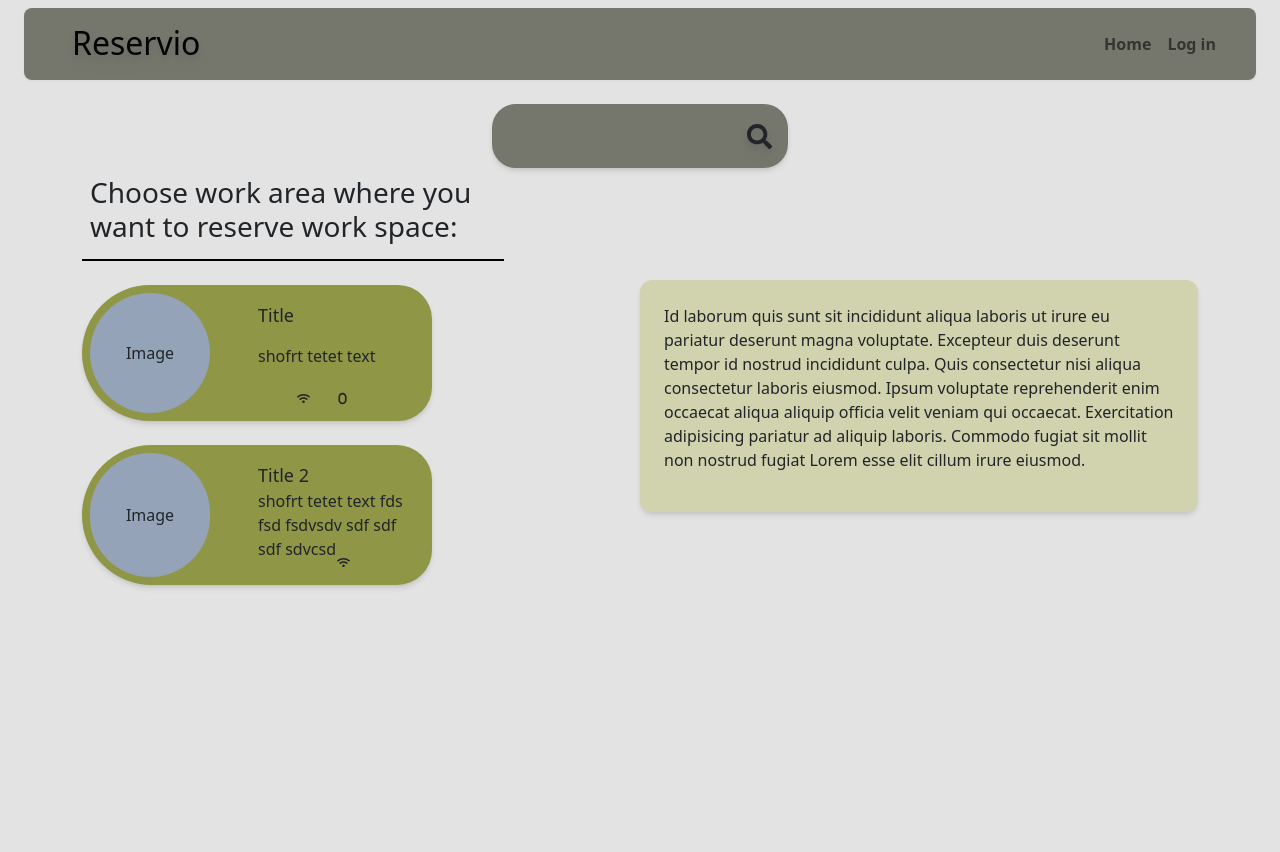
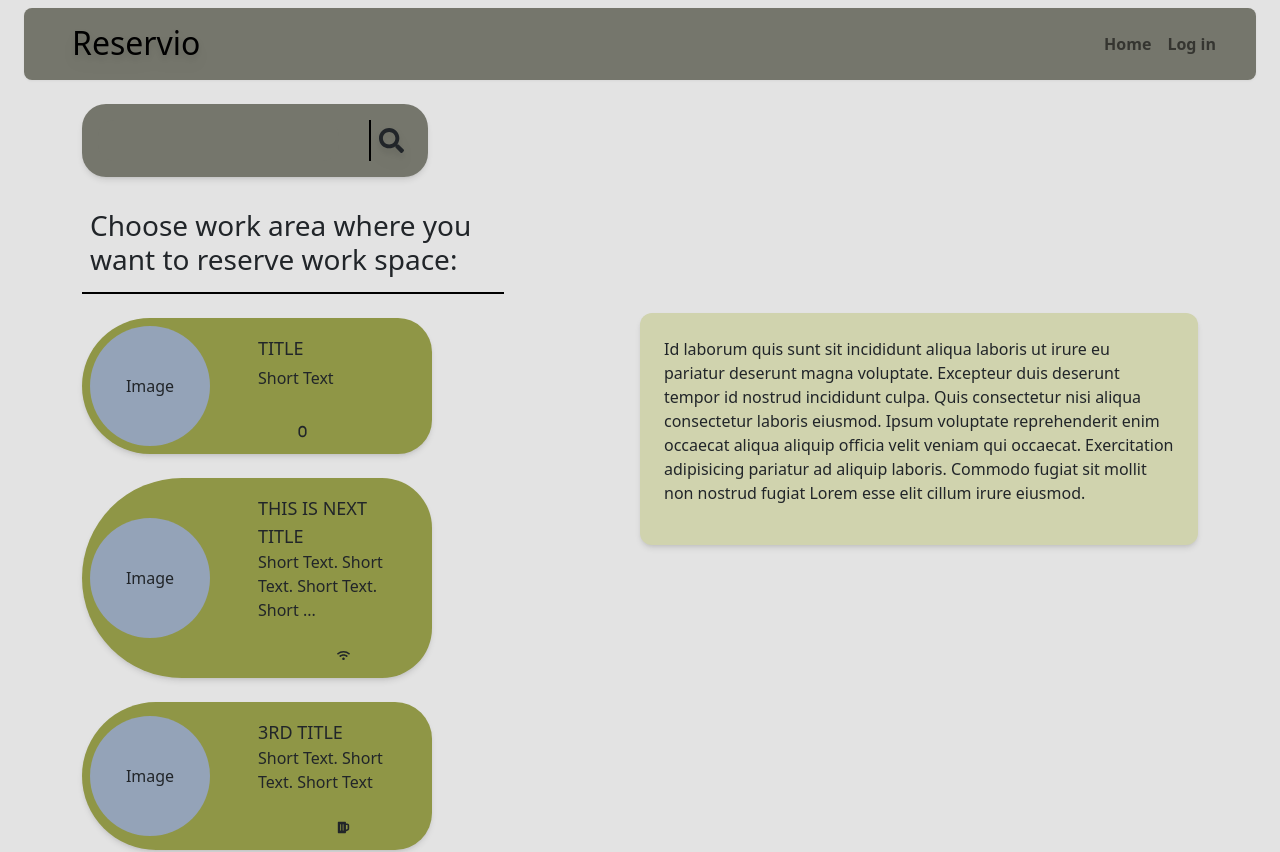
Before and after one commit to DmitriiBogaciov/Reservio-client, a Next.js app: page / in a window 1280 px wide. Shown: the top 852 px of the page. Before the commit the page ends 808 px from the top, so only its background shows below. Built offline with nearby package versions, Linux system fonts and the light colour scheme; no server answers.

Commit message:
Work Area detail page, Search Bar

```diff
--- a/package.json
+++ b/package.json
@@ -17,7 +17,8 @@
     "react-dom": "^18",
     "react-icons": "^5.0.1",
     "reactstrap": "^9.2.1",
-    "tailwindcss": "^3.4.1"
+    "tailwindcss": "^3.4.1",
+    "uuid": "^9.0.1"
   },
   "devDependencies": {
     "@types/node": "^20",
--- a/src/app/page.tsx
+++ b/src/app/page.tsx
@@ -6,23 +6,30 @@ import { useState } from "react";
 
 const apiUrl = process.env.NEXT_PUBLIC_BABOOX_API;
 
+
+import { Fa0 } from "react-icons/fa6";
+import { FaBeer, FaWifi } from "react-icons/fa";
+
 //Custom Components
 import List from "../components/List";
 import TextCard from "@/components/TextCard";
+import SearchBar from "@/components/SearchBar";
 
 //Props
-interface Book {
-  title: string;
-}
-import { ListProps } from "@/props/List.props";
-import { Fa0 } from "react-icons/fa6";
-import IconListCard from "@/components/IconListCard";
-import { FaWifi } from "react-icons/fa";
-import SearchBar from "@/components/SearchBar";
+import { IconListCardProps } from "@/props/IconListCard.props";
 
 
 export default function Home() {
-  //const [book, setBook] = useState<Book | null>(null);
+  const [workAreaCards,setWorkAreaCards] = useState<Array<IconListCardProps>>(
+    [
+      {icons:[Fa0],shortText:"Short Text",title:"Title"},
+      {icons:[FaWifi],shortText:"Short Text. Short Text. Short Text. Short TextShort Text extShort ,extShort ",title:"This is next Title"},
+      {icons:[FaBeer],shortText:"Short Text. Short Text. Short Text",title:"3rd Title"},
+      {icons:[FaBeer,FaWifi,Fa0],shortText:"Short Text",title:"4th Title"}
+
+    ]
+  );
+  const [searchedWorkAreaCards,setSearchedWorkAreaCards] = useState<Array<IconListCardProps>>(workAreaCards);
 
   const fetchToken = async () => {
     try {
@@ -38,17 +45,23 @@ export default function Home() {
       console.error('Error', error);
     }
   };
+
+  const searchBarHandler = (searchedTerm:string) => {
+    setSearchedWorkAreaCards(workAreaCards.filter((item) => {
+      if (item.title.toUpperCase().includes(searchedTerm.toUpperCase()))
+           return item;
+
+  }));
+  };
+
   return (
     <div>
-        <div className="flex justify-center">
-          <SearchBar></SearchBar>
-        </div>
+      <div className="flex mb-4">
+        <SearchBar onSearch={searchBarHandler}></SearchBar>
+      </div>
       <div className="flex justify-between">
         <div className="mr-10">
-          <List props={{ title: "Choose work area where you want to reserve work space:", items: [] }}>
-            <IconListCard title="Title" shortText="shofrt tetet text" icons={[FaWifi, Fa0]}></IconListCard>
-            <IconListCard title="Title 2" shortText="shofrt tetet text fds fsd fsdvsdv sdf sdf sdf sdvcsd" icons={[FaWifi]}></IconListCard>
-          </List>
+          <List title={"Choose work area where you want to reserve work space:"} items={searchedWorkAreaCards} />
         </div>
         <div className="max-w-[50%] mt-28 ml-24">
           <TextCard content="Id laborum quis sunt sit incididunt aliqua laboris ut irure eu pariatur deserunt magna voluptate. Excepteur duis deserunt tempor id nostrud incididunt culpa. Quis consectetur nisi aliqua consectetur laboris eiusmod. Ipsum voluptate reprehenderit enim occaecat aliqua aliquip officia velit veniam qui occaecat. Exercitation adipisicing pariatur ad aliquip laboris. Commodo fugiat sit mollit non nostrud fugiat Lorem esse elit cillum irure eiusmod."></TextCard>
--- /dev/null
+++ b/src/app/workArea/[id]/page.tsx
@@ -0,0 +1,19 @@
+//Home Page
+
+'use client'
+import axios from "axios"
+import { useState } from "react";
+
+const apiUrl = process.env.NEXT_PUBLIC_BABOOX_API;
+
+
+export default function WorkAreaDetail(params:any) {
+  console.log(params)
+
+  return (
+    <div>
+        <h1>Detail: {params.params.id}</h1>
+
+    </div>
+  )
+}
--- a/src/components/IconListCard.tsx
+++ b/src/components/IconListCard.tsx
@@ -1,33 +1,44 @@
 import { useEffect, useState } from "react";
 
 //Props
-import { IconListCardProps, IconListCardType } from "@/props/IconListCard.props";
+import { IconListCardProps } from "@/props/IconListCard.props";
 import { FaBeer } from "react-icons/fa";
-const IconListCard: IconListCardType = (props: IconListCardProps) => {
+const IconListCard = (props: IconListCardProps) => {
     const [listCardProps, setListCardProps] = useState(props)
 
 
     return (
         <div className="flex bg-greenish p-2 rounded-r-[50px] rounded-l-[100px] max-w-[350px] mt-4 shadow-md">
-            <div className="flex justify-center bg-slate-400 rounded-full min-w-[120px] min-h-[120px]">
+            <div className="mt-auto mb-auto flex justify-center bg-slate-400 rounded-full min-w-[120px] min-h-[120px] max-w-[120px] max-h-[120px]">
                 <div className="m-auto">
                     Image
                 </div>
             </div>
             <div className="p-2 ml-10 grid grid-cols-1">
-                <div className="text-lg">
+                <div className="text-lg uppercase">
                     {props.title}
                 </div>
-                <div>
-                    {props.shortText}
+                <div >
+                    <p className="break-words">
+                        {
+                            //If short text is too long -> seperate it by words
+                            (props.shortText.length > 50) ?
+                                props.shortText.split(" ").slice(0, 7).map((t, i) => <span key={i}>{t + " "}</span>) :
+                                props.shortText
+                        }
+                        {
+                            (props.shortText.length > 50) ?
+                                <span>...</span> : <></>
+                        }
+                    </p>
                 </div>
-                <div className="flex justify-evenly mt-2">
+                <div className="flex justify-evenly mt-4">
                     {
                         props.icons.map((icon, index) => {
                             return (
                                 <div key={index + 1} className="relative">
                                     {
-                                        icon.call({}, { size: 13,className:"absolute bottom-0" })
+                                        icon.call({}, { size: 13, className: "absolute bottom-0" })
                                     }
                                 </div>
                             )
--- a/src/components/List.tsx
+++ b/src/components/List.tsx
@@ -1,26 +1,28 @@
-import { useEffect, useState } from "react";
-import { FaBeer, FaWifi } from "react-icons/fa";
-import { Fa9 } from "react-icons/fa6";
+
+import { useState } from "react";
+import { v4 as uuidv4 } from 'uuid';
 
 import IconListCard from "./IconListCard";
 
 //Props
+import { IsInstanceOfIconListCard } from "@/props/IconListCard.props";
 import { ListProps } from "@/props/List.props";
 
-function List({props,children}:{props:ListProps, children: JSX.Element[] |  JSX.Element}) {
-    const [listProps, setListProps] = useState(props);
+function List(props: ListProps) {
+    const [listProps, setListProps] = useState<ListProps>(props);
 
-
-    console.log(children)
     return (
         <div>
             <div className="p-2 border-black border-b-2">
                 <h3>{props.title}</h3>
             </div>
             {
-                (children)?
-                children
-                :<></>
+                props.items.map((item) => {
+                    if(IsInstanceOfIconListCard(item))
+                        return (
+                            <IconListCard key={uuidv4()} title={item.title} shortText={item.shortText} image={item.image} icons={item.icons} />
+                        )
+                })
             }
 
         </div>
--- a/src/components/SearchBar.tsx
+++ b/src/components/SearchBar.tsx
@@ -4,27 +4,28 @@
 import { SearchBarProps } from "@/props/SearchBar.props";
 import { useState } from "react";
 import { FaSearch } from "react-icons/fa";
+import { FaCross, FaCrosshairs, FaXmark } from "react-icons/fa6";
 
 const SearchBar = (props: SearchBarProps) => {
     const [searchedTerm, setSearchedTerm] = useState("");
-    const [allItems, setAllItems] = useState(["test", "pes", "kun"]);
-    const [searchedItems, setSearchedItems] = useState([""]);
 
     const onSearchHandler = (e: any) => {
-        setSearchedItems(allItems.filter((item) => {
-            if (item.includes(searchedTerm))
-                {
-                    console.log(item)
-                    return item;
-                }
-        }))
-        console.log(searchedItems)
+        props.onSearch(searchedTerm);
+    }
+
+    const onEnterKeyPress = (e: any) => {
+        if (e.key === 'Enter') {
+            props.onSearch(searchedTerm);
+        }
     }
 
     return (
         <div className="shadow-md rounded-3xl bg-grayish flex p-3 relative">
-            <input type="text" value={searchedTerm} onChange={(e) => setSearchedTerm(e.currentTarget.value)} className="p-1 rounded-2xl bg-grayish w-[100%] focus:outline-none"></input>
-            <button onClick={(e) => onSearchHandler(e)}>
+            <div className="flex border-black border-r-2">
+                <input type="text" value={searchedTerm} onChange={(e) => setSearchedTerm(e.target.value)} onKeyUp={onEnterKeyPress} className="p-1 rounded-2xl bg-grayish w-[100%] focus:outline-none"></input>
+                <FaXmark onClick={(e)=>{setSearchedTerm("")}}  visibility={(searchedTerm !== "" || searchedTerm)?"visible":"hidden"}  className="mt-auto mb-auto mr-4 cursor-pointer"  />
+            </div>
+            <button onClick={(e) => onSearchHandler(e)} className="p-2">
                 <FaSearch size={"25"} className="m-auto drop-shadow-lg"></FaSearch>
             </button>
         </div>
--- a/src/props/IconListCard.props.tsx
+++ b/src/props/IconListCard.props.tsx
@@ -1,10 +1,11 @@
 import { IconType } from "react-icons"
 import { ListCardProps } from "./ListCard.props"
-interface IconListCardProps extends ListCardProps
-{
-    icons:Array<IconType>
+interface IconListCardProps extends ListCardProps {
+    icons: Array<IconType>
+}
+const IsInstanceOfIconListCard = (object: any): object is IconListCardProps => {
+    return 'icons' in object;
 }
 
-type IconListCardType = (props:IconListCardProps) => JSX.Element;
 
-export type {IconListCardProps, IconListCardType}
+export {IsInstanceOfIconListCard,  type IconListCardProps }
--- a/src/props/List.props.tsx
+++ b/src/props/List.props.tsx
@@ -1,10 +1,10 @@
-import { ListCardProps,ListCardType } from "./ListCard.props"
-import { IconListCardType } from "./IconListCard.props"
+import { IconListCardProps } from "./IconListCard.props"
+import { ListCardProps } from "./ListCard.props"
 
 interface ListProps
 {
     title?:string,
-    items:Array<ListCardType | IconListCardType>
+    items:Array<ListCardProps | IconListCardProps>
 }
 
 
--- a/src/props/ListCard.props.tsx
+++ b/src/props/ListCard.props.tsx
@@ -5,7 +5,7 @@ interface ListCardProps
     image?:string,
     title:string,
     shortText:string,
+    onClick?:()=>any
 }
-type ListCardType = (props:ListCardProps) => JSX.Element;
 
-export type {ListCardProps, ListCardType}
+export type {ListCardProps}
--- a/src/props/SearchBar.props.tsx
+++ b/src/props/SearchBar.props.tsx
@@ -1,6 +1,6 @@
 interface SearchBarProps
 {
-
+    onSearch:(searchedTerm:string)=>void
 }
 
 export type {SearchBarProps}
```
Also changed, not shown: 1 other file (tests, documents, lock files or other folders).
